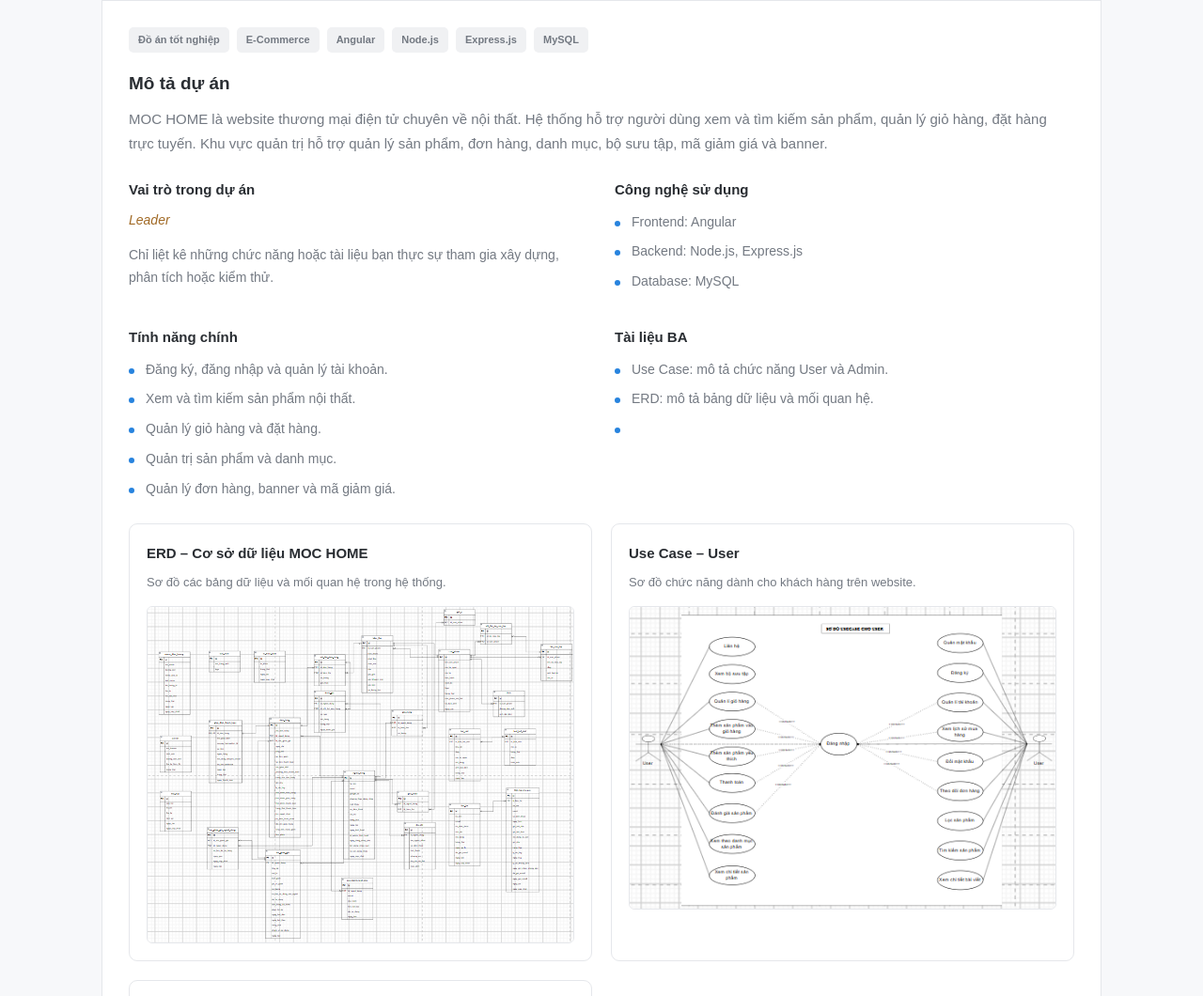
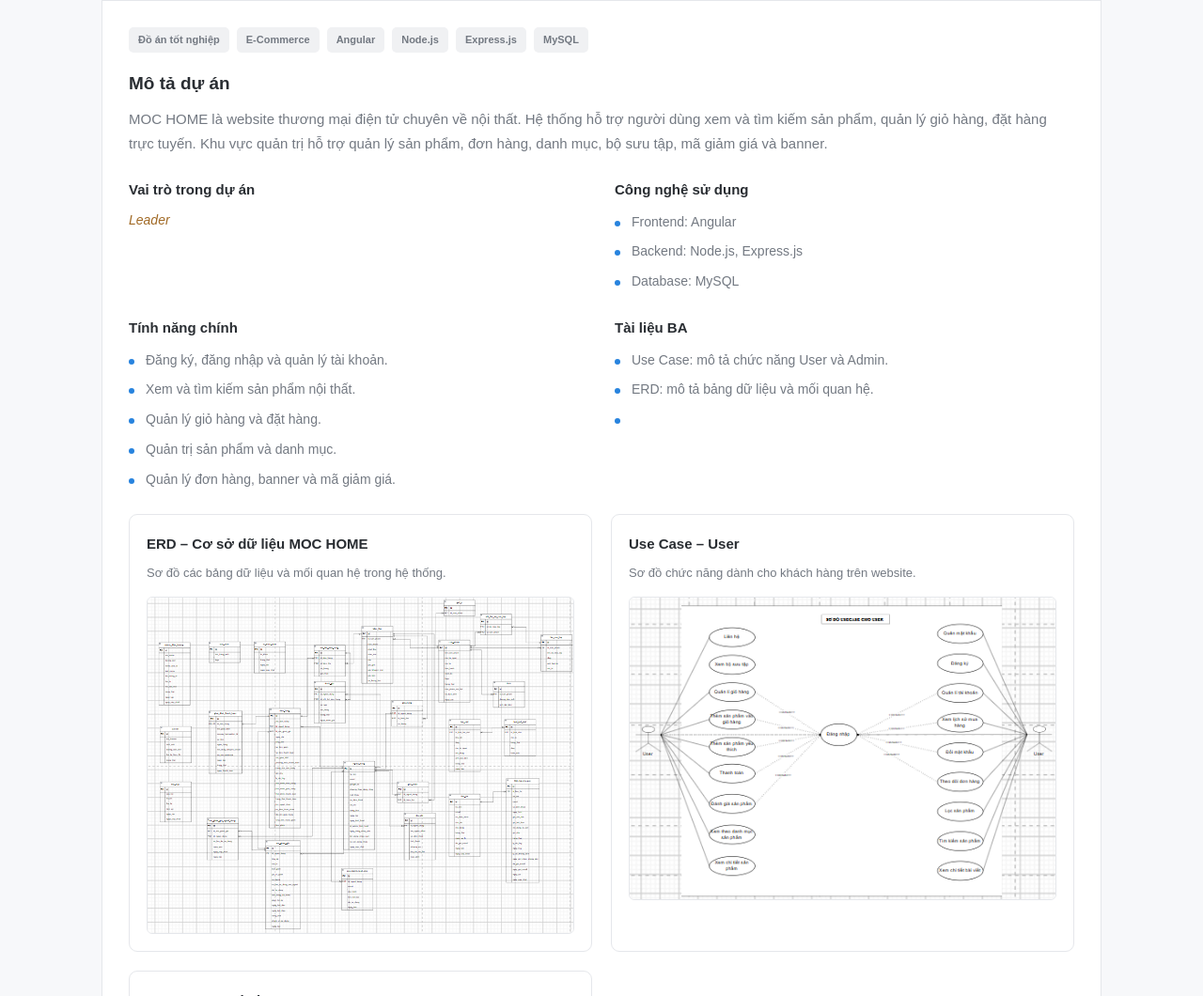
Before and after one commit to hannn918/portfolio-ba, a plain HTML site: page index.html in a window 1280 px wide. Shown: the part 2617-3677 px from the top of the page at 94% size. Drawn offline with Linux system fonts and the light colour scheme.

Commit message:
Remove unnecessary text from index.html
Removed redundant text from the placeholder section.

```diff
--- a/index.html
+++ b/index.html
@@ -922,8 +922,6 @@
                 Leader
               </p>
               <p>
-                Chỉ liệt kê những chức năng hoặc tài liệu bạn thực sự
-                tham gia xây dựng, phân tích hoặc kiểm thử.
               </p>
             </div>
 
```
